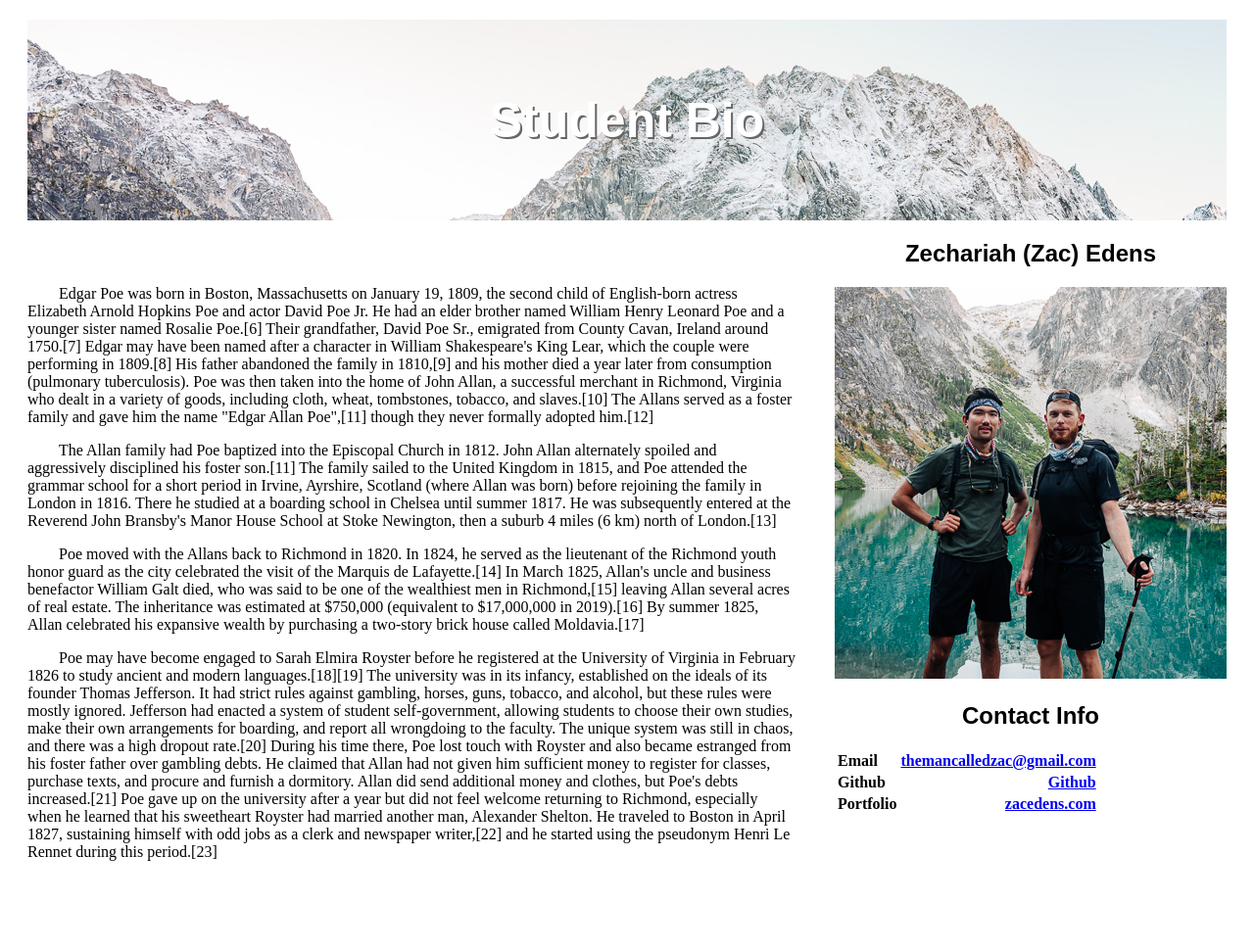
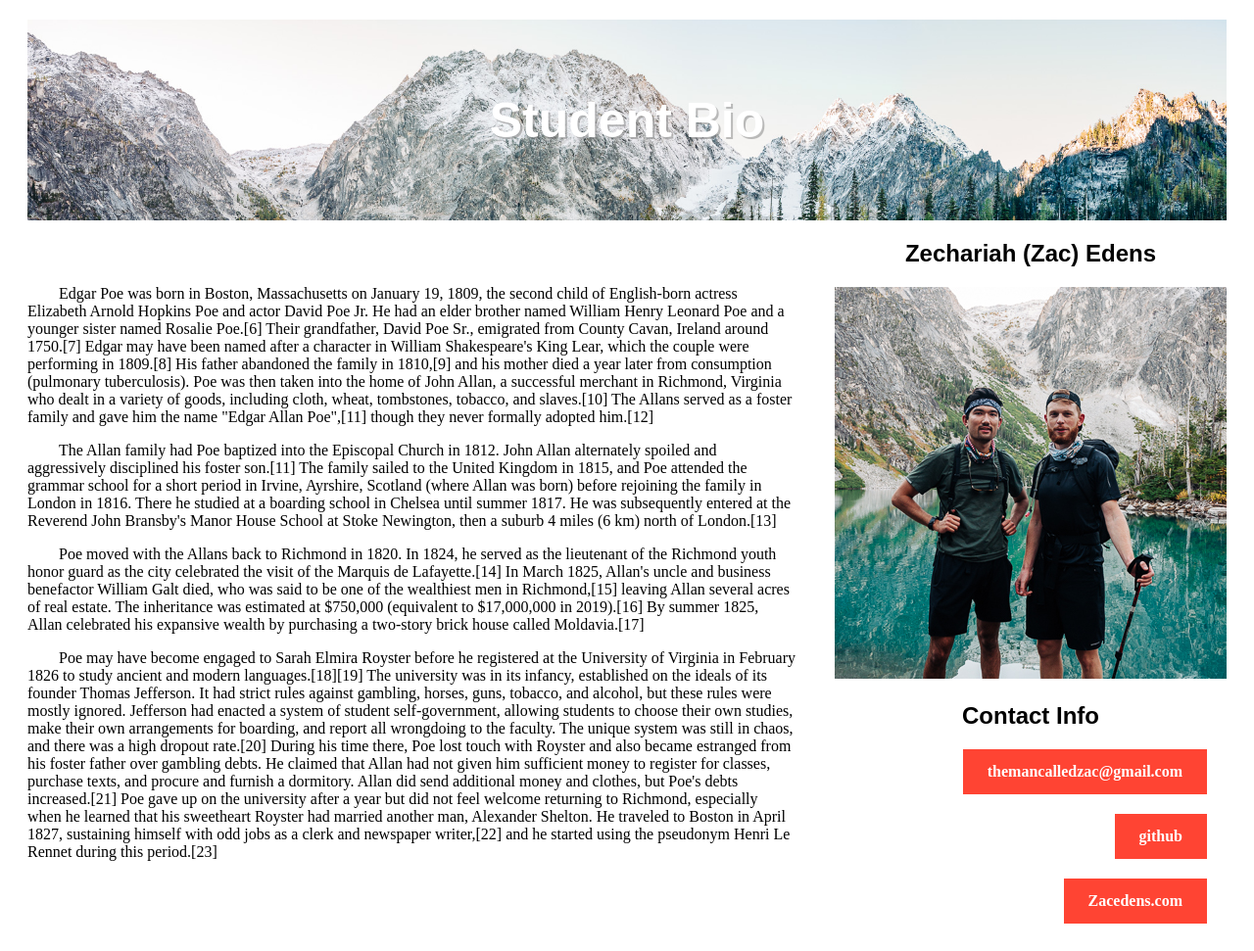
Before and after one commit to themancalledzac/My-First-Repo, a plain HTML site: page index.html in a window 1280 px wide. Shown: the whole page at 98% size. Before the commit the page ends 903 px from the top, so only its background shows below. Drawn offline with Linux system fonts and the light colour scheme.

Commit message:
pretifying everything ya'll

```diff
--- a/css.css
+++ b/css.css
@@ -8,6 +8,7 @@ header {
   margin-right: 20px;
   margin-left: 20px;
   margin-top: 20px;
+  background-size: cover;
 }
 
 .topBar {
@@ -46,7 +47,7 @@ header {
 
 h1 {
   font-family: Arial, Helvetica, sans-serif;
-  text-shadow: 2px 2px #666666;
+  text-shadow: 2px 2px hsla(0, 0%, 50%, 0.5);
 }
 h2 {
   font-family: Arial, Helvetica, sans-serif;
@@ -59,7 +60,7 @@ h2 {
 
 .rightText {
   text-align: right;
-  margin-right: 20px;
+  margin-right: 0;
 }
 
 p {
@@ -72,3 +73,26 @@ p {
   margin-right: 20px;
   margin-top: 50px;
 }
+
+li {
+}
+
+.contactInfo {
+  display: block;
+  text-align: right;
+  margin-right: 20px;
+}
+a:link,
+a:visited {
+  background-color: #ff4433;
+  color: white;
+  padding: 14px 25px;
+  text-align: center;
+  text-decoration: none;
+  display: inline-block;
+  margin-bottom: 20px;
+}
+a:hover,
+a:active {
+  background-color: red;
+}
--- a/index.html
+++ b/index.html
@@ -21,7 +21,36 @@
 
         <section class="links">
           <h2>Contact Info</h2>
-          <table>
+
+          <div class="contactInfo">
+            <a
+              target="_blank"
+              href="https://mail.google.com/mail/?view=cm&fs=1&to=themancalledzac.com&su=SUBJECT&body=BODY&bcc=themancalledzac@gmail.com"
+              >themancalledzac@gmail.com</a
+            >
+            <br />
+            <a target="_blank" href="https://github.com/themancalledzac"
+              >github</a
+            >
+            <br />
+            <a target="_blank" href="https://www.zacedens.com">Zacedens.com</a>
+            <!--<ul>
+              <li>
+                <a
+                  target="_blank"
+                  href="https://mail.google.com/mail/?view=cm&fs=1&to=themancalledzac.com&su=SUBJECT&body=BODY&bcc=themancalledzac@gmail.com"
+                  >themancalledzac@gmail.com</a
+                >
+              </li>
+              <li><a href="https://github.com/themancalledzac">github</a></li>
+              <li>
+                <a href="https://www.zacedens.com">zacedens.com</a>
+              </li>
+            </ul> -->
+          </div>
+
+          <!-- dunnno why it won't work, replacing with grid...
+              <table>
             <tr>
               <th><strong>Email</strong></th>
               <th class="rightText">
@@ -43,12 +72,7 @@
                 <a href="https://www.zacedens.com">zacedens.com</a>
               </th>
             </tr>
-          </table>
-          <!---      <ul>
-        <li><strong>Email:</strong> <a href="mailto:themancalledzac@gmail.com">themancalledzac@gmail.com</a></li>
-        <li><strong>Github:</strong> <a href="#">sampleName</a></li>
-        <li><strong>Portfolio:</strong> <a href="https://www.zacedens.com">zacedens.com</a></li>
-      </ul> -->
+          </table> -->
         </section>
       </div>
 
```
